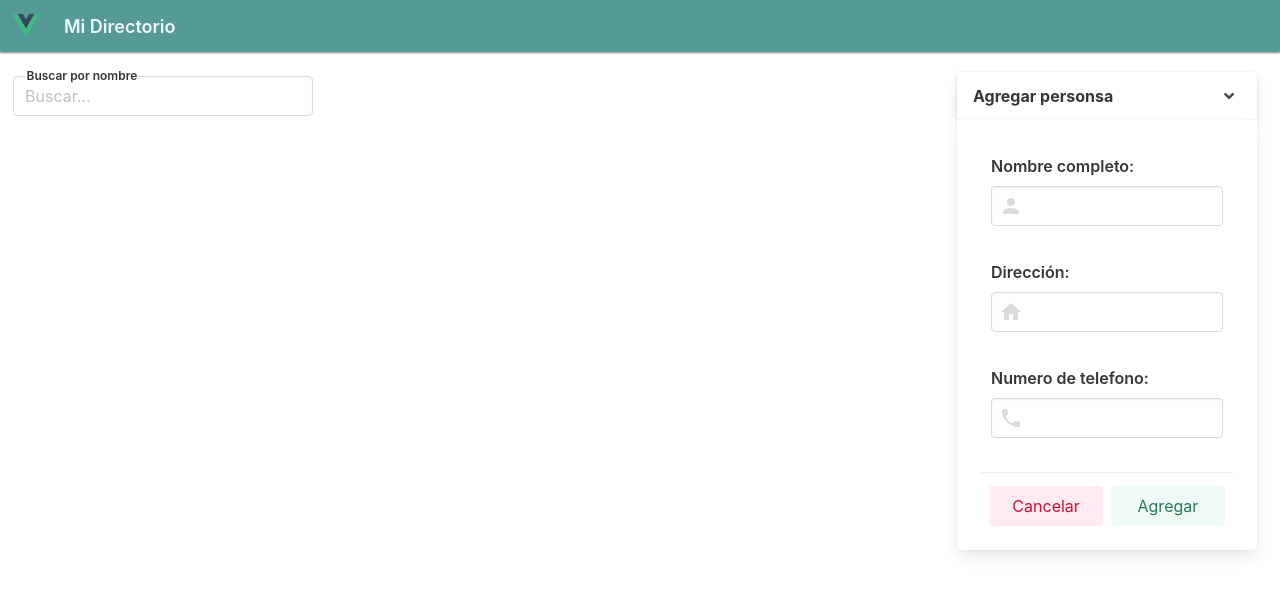
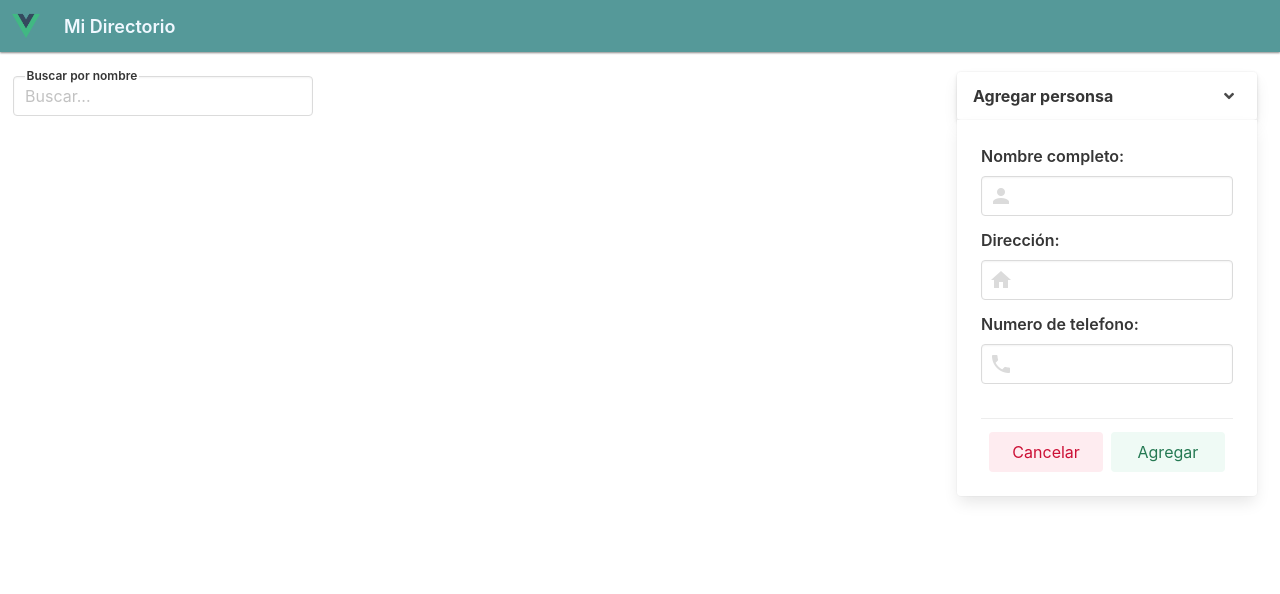
Before and after one commit to dylanson25/Directorio_vue, a Vue app: page /#/ in a window 1280 px wide. Both pictures are taken after a click on the button "more options". Shown: the top 594 px of the page. Built offline with nearby package versions, Linux system fonts and the light colour scheme; what vue-sweetalert2 would draw is missing.

Commit message:
code refactor

```diff
--- a/src/components/atoms/Field-input-atom.vue
+++ b/src/components/atoms/Field-input-atom.vue
@@ -1,6 +1,6 @@
 <template>
   <b-field :label="title" required>
-    <b-input v-bind="{ ...$props, ...$attrs }" v-model="text" required />
+    <b-input v-model="text" v-bind="{ ...$props, ...$attrs }" required />
   </b-field>
 </template>
 
@@ -16,12 +16,16 @@ export default {
     value(value) {
       this.text = value;
     },
+    text() {
+      this.$emit("input", this.text);
+    },
   },
   props: {
     title: { type: String, default: "titulo" },
     type: { type: String, default: null },
-    maxLength: { type: Number, default: null },
+    maxlength: { type: Number, default: null },
     value: { type: String, default: null },
+    icon: { type: String, default: null },
   },
 };
 </script>
--- a/src/components/form/Field-Input.vue
+++ /dev/null
@@ -1,51 +0,0 @@
-<template>
-  <b-field
-    v-model="inputValue"
-    :label="label"
-    :type="{ 'is-danger': hasError.err }"
-    :message="hasError.mess"
-    required
-  >
-    <b-input
-      :icon="icon"
-      :type="type"
-      v-model="inputValue"
-      :maxlength="maxlength"
-      required
-    />
-  </b-field>
-</template>
-
-<script>
-export default {
-  watch: {
-    inputValue() {
-      this.$emit("input", this.inputValue);
-    },
-  },
-  computed: {
-    maxlength() {
-      return this.type === "tel" ? "10" : "100";
-    },
-  },
-  data() {
-    return {
-      inputValue: this.value,
-    };
-  },
-  props: {
-    label: { type: String, default: null },
-    type: { type: String, default: "text" },
-    icon: { type: String, default: null },
-    message: { type: String, default: null },
-    hasError: { default: { err: false, mess: null } },
-    value: { type: String, default: "" },
-  },
-};
-</script>
-
-<style scoped>
-.field {
-  margin: 10px;
-}
-</style>
--- a/src/components/form/Form-Data-Person.vue
+++ b/src/components/form/Form-Data-Person.vue
@@ -1,80 +1,47 @@
 <template>
   <div>
+    <Input v-model="registro.nombre" title="Nombre completo:" icon="account" />
+    <Input v-model="registro.direccion" title="Dirección:" icon="home" />
     <Input
-      :hasError="this.hasError.nombre"
-      v-model="persona.nombre"
-      label="Nombre completo:"
-      icon="account"
-    />
-    <Input
-      :hasError="this.hasError.direccion"
-      v-model="persona.direccion"
-      label="Dirección:"
-      icon="home"
-    />
-    <Input
-      :hasError="this.hasError.phone"
-      v-model="persona.phone"
-      label="Numero de telefono:"
+      v-model="registro.phone"
+      title="Numero de telefono:"
       type="tel"
       icon="phone"
+      :maxlength="10"
     />
-    <footer class="card-footer">
-      <b-button
-        @click="() => $emit('cancel')"
-        class="btn-space"
-        type="is-danger is-light"
-        >Cancelar</b-button
-      >
-      <b-button
-        @click="validatePersona"
-        class="btn-space"
-        type="is-success is-light"
-        >{{ btnLabel }}</b-button
-      >
-    </footer>
+    <GroupButtons
+      :labelSucces="btnLabel"
+      labelDanger="Cancelar"
+      @clickDanger="() => $emit('cancel')"
+      @clickSucces="validatePersona"
+    />
   </div>
 </template>
 
 <script>
-import { Input } from "@/components";
+import { Input, GroupButtons } from "@/components";
 import { mapActions } from "vuex";
 
 export default {
   components: {
     Input,
+    GroupButtons,
   },
   methods: {
     ...mapActions(["createPerson", "updateEntry"]),
     validatePersona() {
-      if (this.persona.nombre.length == 0)
-        this.hasError.nombre = { err: true, mess: "Falta llenar este campo" };
-      if (this.persona.direccion.length == 0)
-        this.hasError.direccion = {
-          err: true,
-          mess: "Falta llenar este campo",
-        };
-      if (this.persona.phone.length == 0) {
-        this.hasError.phone = { err: true, mess: "Falta llenar este campo" };
-      } else if (!this.regexTel.test(this.persona.phone)) {
-        this.hasError.phone = {
-          err: true,
-          mess: "Formato de telefono no valido",
-        };
-      }
-
       if (
-        !this.hasError.nombre.err &&
-        !this.hasError.direccion.err &&
-        !this.hasError.phone.err
+        !this.registro.nombre.lenght > 0 &&
+        !this.registro.direccion.lenght > 0 &&
+        !this.registro.phone.lenght > 0
       ) {
         this.btnLabel === "Agregar"
-          ? this.createPerson(this.persona)
-          : this.updateEntry(this.persona);
+          ? this.createPerson(this.registro)
+          : this.updateEntry(this.registro);
 
-        this.persona.nombre = "";
-        this.persona.direccion = "";
-        this.persona.phone = "";
+        this.registro.nombre = "";
+        this.registro.direccion = "";
+        this.registro.phone = "";
         this.$emit("cancel");
       }
     },
@@ -82,16 +49,7 @@ export default {
   data() {
     return {
       regexTel: new RegExp("[0-9]$"),
-      persona: {
-        nombre: "",
-        direccion: "",
-        phone: "",
-      },
-      hasError: {
-        nombre: { err: false, mess: "" },
-        direccion: { err: false, mess: "" },
-        phone: { err: false, mess: "" },
-      },
+      registro: { ...this.value },
     };
   },
   props: {
@@ -110,13 +68,4 @@ export default {
   },
 };
 </script>
-<style scoped>
-.card-footer {
-  display: flex;
-  padding-top: 13px;
-  justify-content: space-evenly;
-}
-.btn-space {
-  width: 45%;
-}
-</style>
+<style scoped></style>
--- a/src/components/organism/Card-info.vue
+++ b/src/components/organism/Card-info.vue
@@ -16,7 +16,7 @@
       <GroupButtons
         labelSucces="Editar"
         labelDanger="Eliminar"
-        @clickDanger="() => confirmDelatePersona(uid)"
+        @clickDanger="() => confirmDelatePersona(registro.uid)"
         @clickSucces="() => $emit('OpenModal', registro)"
       />
     </div>
@@ -57,7 +57,6 @@ export default {
   },
   data() {
     return {
-      isActive: false,
       swalWithBootstrapButtons: this.$swal.mixin({
         customClass: {
           confirmButton: "button is-success is-light ",
--- a/src/layouts/List-Directorio.vue
+++ b/src/layouts/List-Directorio.vue
@@ -8,12 +8,9 @@
       />
     </template>
     <CardInfo
-      v-for="(persona, key) in directorio"
+      v-for="(registro, key) in directorio"
       :key="key"
-      :uid="persona.uid"
-      :nombre="persona.nombre"
-      :direccion="persona.direccion"
-      :phone="persona.phone"
+      :registro="registro"
       @OpenModal="edit"
     />
   </div>
```
Also changed, not shown: src/components/index.js (+10 -2 lines).
